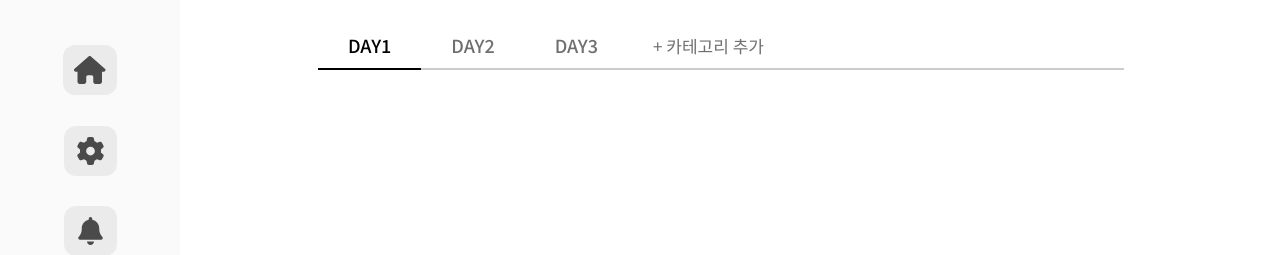
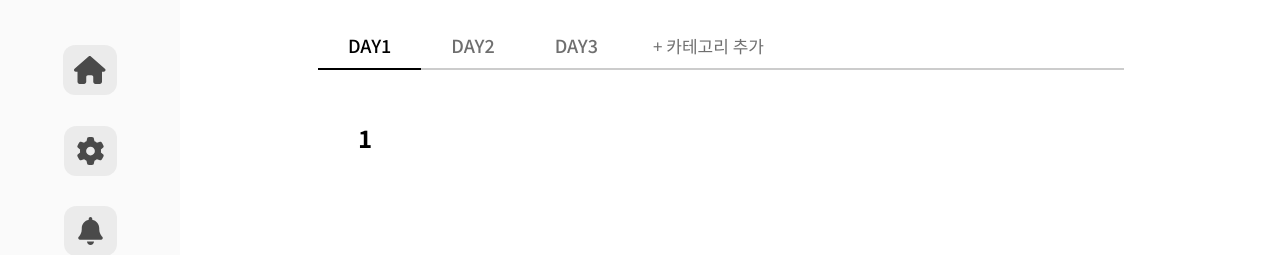
Before and after one commit to Da-Haeng/Front-end, a React (Create React App) app: page /detail/1 in a window 1280 px wide. Shown: the part 278-533 px from the top of the page. Built offline with nearby package versions, Linux system fonts and the light colour scheme; the HTML template or start-up script is replaced by a standard one.

Commit message:
fetch: connecting category and categoryContent

```diff
--- a/src/DetailPage/Category.tsx
+++ b/src/DetailPage/Category.tsx
@@ -1,14 +1,17 @@
 import React, { useRef, useState, useContext } from "react";
 import { CategoryDispatchContext, CategoryStateContext } from "./DetailPage";
+import CategoryContent from "./CategoryContent";
 
 const Category = () => {
   const categoryData = useContext(CategoryStateContext);
   const { Create, Edit }: any = useContext(CategoryDispatchContext);
   const [Highlight, setHighlight] = useState(1);
   const dataId = useRef(4);
+  const [memoId, setMemoId] = useState(1);
 
   const onHighlight = (id) => {
     setHighlight(id);
+    setMemoId(id);
   };
 
   return (
@@ -17,6 +20,7 @@ const Category = () => {
         {categoryData &&
           categoryData.map((it: any) => (
             <span
+              key={it.id}
               className={
                 Highlight === it.id
                   ? "category_title_highlight"
@@ -31,7 +35,10 @@ const Category = () => {
           + 카테고리 추가
         </span>
       </div>
-      <div className="category_context"></div>
+      <div className="category_context">
+        {/* {categoryData && categoryData.map((it: any) => <div key={it.id}><Memo {...it}/></div>)} */}
+        {categoryData && <div key={memoId}><CategoryContent categoryId={memoId}/></div>}
+      </div>
     </div>
   );
 };
--- /dev/null
+++ b/src/DetailPage/CategoryContent.tsx
@@ -0,0 +1,19 @@
+import React, { useState } from "react";
+import { useContext, useEffect } from "react";
+import { CategoryStateContext } from "./DetailPage";
+
+const CategoryContent = ({ categoryId }) => {
+    const categoryData = useContext(CategoryStateContext);
+
+    // useEffect(() => {
+    //     console.log(categoryId);
+    // }, [categoryId]);
+
+    return (
+    <div className="CategoryContent">
+        {categoryId && <h2>{categoryId}</h2>}
+
+    </div>
+    )
+}
+export default React.memo(CategoryContent)
--- a/src/DetailPage/DetailPage.css
+++ b/src/DetailPage/DetailPage.css
@@ -146,3 +146,12 @@
   width: 100%;
   cursor: pointer;
 }
+
+/* Category Content */
+.CategoryContent {
+  width: 70%;
+  margin-top: 50px;
+  margin-bottom: 50px;
+  margin-left: 40px;
+  margin-right: 40px;
+}
```
Also changed, not shown: src/DetailPage/Content.tsx (added, +8 -0 lines).
